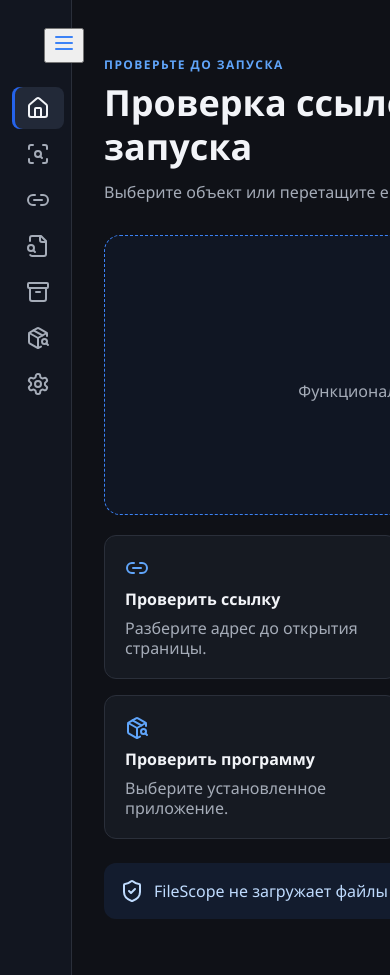
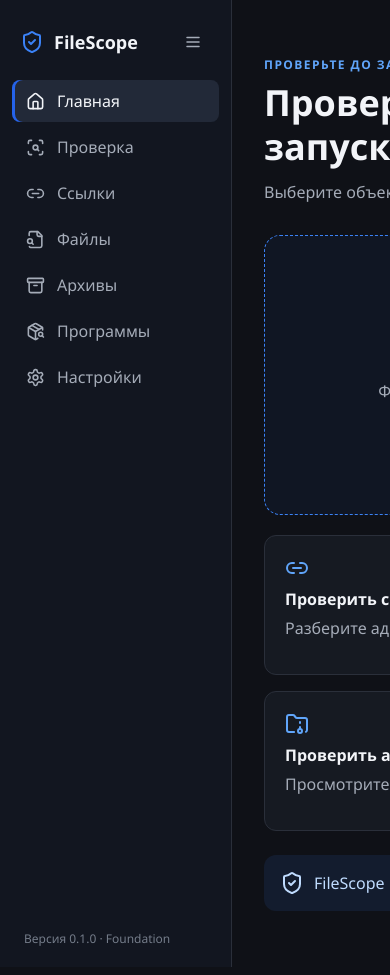
Before and after one commit to Onmaynec/FileScope, a React (Vite) app in the folder apps/desktop/: page / in a window 390 px wide. Shown: the top 975 px of the page. Built offline with nearby package versions, Linux system fonts and the light colour scheme.

Commit message:
feat(design-system): добавить токены, sidebar и dialog

```diff
--- a/apps/desktop/src/shared/styles/global.css
+++ b/apps/desktop/src/shared/styles/global.css
@@ -2,44 +2,62 @@
   font-family: "Segoe UI Variable", "Segoe UI", Inter, Arial, sans-serif;
   color: #f2f4f8;
   background: #0f1117;
-  font-synthesis: none;
+  --primary: #2563eb;
+  --surface: #161a22;
+  --surface-elevated: #1c212b;
+  --border: #2a2f3a;
+  --text: #f2f4f8;
+  --text-secondary: #a5acb8;
+  --focus-ring: 0 0 0 3px rgba(59,130,246,.35);
 }
-
 * { box-sizing: border-box; }
 body { margin: 0; min-width: 1050px; min-height: 700px; background: #0f1117; }
 button { font: inherit; }
-
+button:focus-visible { outline: none; box-shadow: var(--focus-ring); }
 .app-shell { min-height: 100vh; display: grid; grid-template-columns: 232px 1fr; }
-.sidebar { display: flex; flex-direction: column; padding: 20px 12px; background: #121620; border-right: 1px solid #2a2f3a; }
-.brand { display: flex; align-items: center; gap: 10px; padding: 8px 12px 24px; font-size: 18px; }
-.brand svg { color: #3b82f6; }
+.app-shell--collapsed { grid-template-columns: 72px 1fr; }
+.sidebar { display: flex; flex-direction: column; padding: 20px 12px; background: #121620; border-right: 1px solid var(--border); }
+.brand { display: flex; align-items: center; gap: 10px; min-height: 48px; padding: 4px 8px 20px; font-size: 18px; }
+.brand > svg { color: #3b82f6; }
+.brand strong { overflow: hidden; white-space: nowrap; }
+.sidebar-toggle { margin-left: auto; }
+.icon-button { width: 36px; height: 36px; display: inline-grid; place-items: center; border: 0; border-radius: 8px; color: var(--text-secondary); background: transparent; cursor: pointer; }
+.icon-button:hover { color: var(--text); background: var(--surface-elevated); }
+.icon-button svg { width: 18px; height: 18px; }
 .sidebar nav { display: grid; gap: 4px; }
-.nav-item { min-height: 42px; padding: 0 14px; border: 0; border-radius: 8px; color: #a5acb8; background: transparent; text-align: left; cursor: pointer; }
-.nav-item:hover, .nav-item:focus-visible { color: #f2f4f8; background: #1c212b; outline: 2px solid transparent; }
-.nav-item--active { color: #f2f4f8; background: #222938; box-shadow: inset 3px 0 #2563eb; }
-.sidebar-footer { margin-top: auto; padding: 16px 12px 0; color: #747c89; font-size: 12px; }
+.nav-item { min-height: 42px; display: flex; align-items: center; gap: 12px; padding: 0 14px; border: 0; border-radius: 8px; color: var(--text-secondary); background: transparent; text-align: left; cursor: pointer; }
+.nav-item svg { width: 19px; height: 19px; flex: 0 0 auto; }
+.nav-item span { overflow: hidden; white-space: nowrap; }
+.nav-item:hover { color: var(--text); background: var(--surface-elevated); }
+.nav-item--active { color: var(--text); background: #222938; box-shadow: inset 3px 0 var(--primary); }
+.sidebar-footer { margin-top: auto; padding: 16px 12px 0; color: #747c89; font-size: 12px; white-space: nowrap; overflow: hidden; }
+.app-shell--collapsed .brand strong,
+.app-shell--collapsed .nav-item span,
+.app-shell--collapsed .sidebar-footer { display: none; }
+.app-shell--collapsed .brand { justify-content: center; padding-inline: 0; }
+.app-shell--collapsed .sidebar-toggle { display: none; }
+.app-shell--collapsed .nav-item { justify-content: center; padding-inline: 0; }
 .content { max-width: 1120px; width: 100%; margin: 0 auto; padding: 56px 48px; }
 .eyebrow { margin: 0 0 8px; color: #60a5fa; font-size: 12px; font-weight: 700; letter-spacing: .12em; }
 h1 { max-width: 760px; margin: 0; font-size: 36px; line-height: 44px; }
-.subtitle { margin: 12px 0 32px; color: #a5acb8; font-size: 16px; }
-.dropzone { width: 100%; min-height: 280px; display: flex; flex-direction: column; align-items: center; justify-content: center; gap: 12px; border: 1px dashed #3b82f6; border-radius: 16px; color: #f2f4f8; background: rgba(37,99,235,.06); cursor: pointer; }
-.dropzone:hover, .dropzone:focus-visible { background: rgba(37,99,235,.11); outline: 3px solid rgba(59,130,246,.35); }
-.dropzone > span { color: #a5acb8; }
-.primary-button { margin-top: 8px; padding: 10px 18px; border-radius: 10px; color: #fff !important; background: #2563eb; font-weight: 600; }
-.actions { display: grid; grid-template-columns: repeat(3, 1fr); gap: 16px; margin-top: 20px; }
-.action-card { min-height: 140px; display: flex; flex-direction: column; gap: 8px; padding: 20px; border: 1px solid #2a2f3a; border-radius: 12px; color: #f2f4f8; background: #161a22; text-align: left; cursor: pointer; }
-.action-card:hover, .action-card:focus-visible { border-color: #3b82f6; background: #1c212b; outline: 2px solid rgba(59,130,246,.35); }
+.subtitle { margin: 12px 0 32px; color: var(--text-secondary); font-size: 16px; }
+.dropzone { width: 100%; min-height: 280px; display: flex; flex-direction: column; align-items: center; justify-content: center; gap: 12px; border: 1px dashed #3b82f6; border-radius: 16px; color: var(--text); background: rgba(37,99,235,.06); cursor: pointer; }
+.dropzone:hover { background: rgba(37,99,235,.11); }
+.dropzone > span { color: var(--text-secondary); }
+.primary-button { margin-top: 8px; padding: 10px 18px; border-radius: 10px; color: #fff !important; background: var(--primary); font-weight: 600; }
+.actions { display: grid; grid-template-columns: repeat(4, 1fr); gap: 16px; margin-top: 20px; }
+.action-card { min-height: 140px; display: flex; flex-direction: column; gap: 8px; padding: 20px; border: 1px solid var(--border); border-radius: 12px; color: var(--text); background: var(--surface); text-align: left; cursor: pointer; }
+.action-card:hover { border-color: #3b82f6; background: var(--surface-elevated); }
 .action-card svg { color: #60a5fa; }
-.action-card span { color: #a5acb8; line-height: 20px; }
+.action-card span { color: var(--text-secondary); line-height: 20px; }
 .privacy-note { display: flex; align-items: center; gap: 10px; margin-top: 24px; padding: 16px; border-radius: 12px; color: #bfdbfe; background: rgba(59,130,246,.1); }
-
-@media (max-width: 1120px) {
-  .app-shell { grid-template-columns: 72px 1fr; }
-  .brand strong, .nav-item, .sidebar-footer { font-size: 0; }
-  .nav-item::first-letter { font-size: 14px; }
-  .content { padding-inline: 32px; }
-}
-
-@media (prefers-reduced-motion: no-preference) {
-  .dropzone, .action-card, .nav-item { transition: background-color 160ms ease, border-color 160ms ease; }
-}
+.dialog-backdrop { position: fixed; inset: 0; z-index: 100; display: grid; place-items: center; padding: 24px; background: rgba(5,8,14,.72); backdrop-filter: blur(8px); }
+.dialog { width: min(440px, 100%); padding: 24px; border: 1px solid var(--border); border-radius: 20px; background: var(--surface-elevated); box-shadow: 0 24px 80px rgba(0,0,0,.45); }
+.dialog-icon { width: 48px; height: 48px; display: grid; place-items: center; border-radius: 14px; color: #60a5fa; background: rgba(59,130,246,.12); }
+.dialog h2 { margin: 18px 0 8px; font-size: 22px; line-height: 28px; }
+.dialog p { margin: 0 0 24px; color: var(--text-secondary); line-height: 20px; }
+.button { min-height: 40px; padding: 0 18px; border: 0; border-radius: 12px; font-weight: 600; cursor: pointer; }
+.button--primary { color: #fff; background: var(--primary); }
+.button--primary:hover { background: #1d4ed8; }
+@media (max-width: 1180px) { .actions { grid-template-columns: repeat(2, 1fr); } .content { padding-inline: 32px; } }
+@media (prefers-reduced-motion: no-preference) { .app-shell { transition: grid-template-columns 220ms ease; } .dropzone, .action-card, .nav-item, .button, .icon-button { transition: background-color 160ms ease, border-color 160ms ease, color 160ms ease; } }
```
